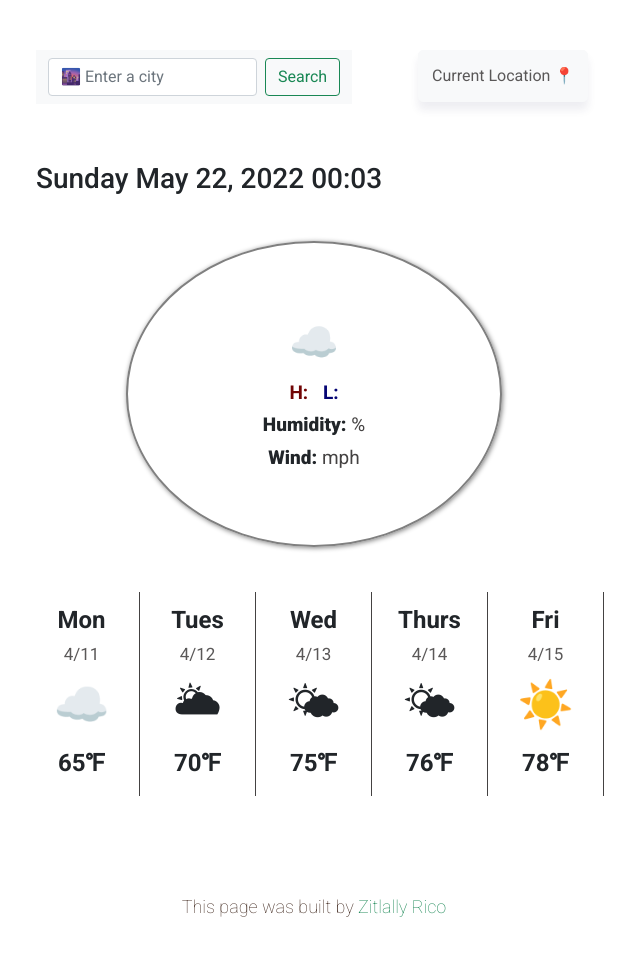
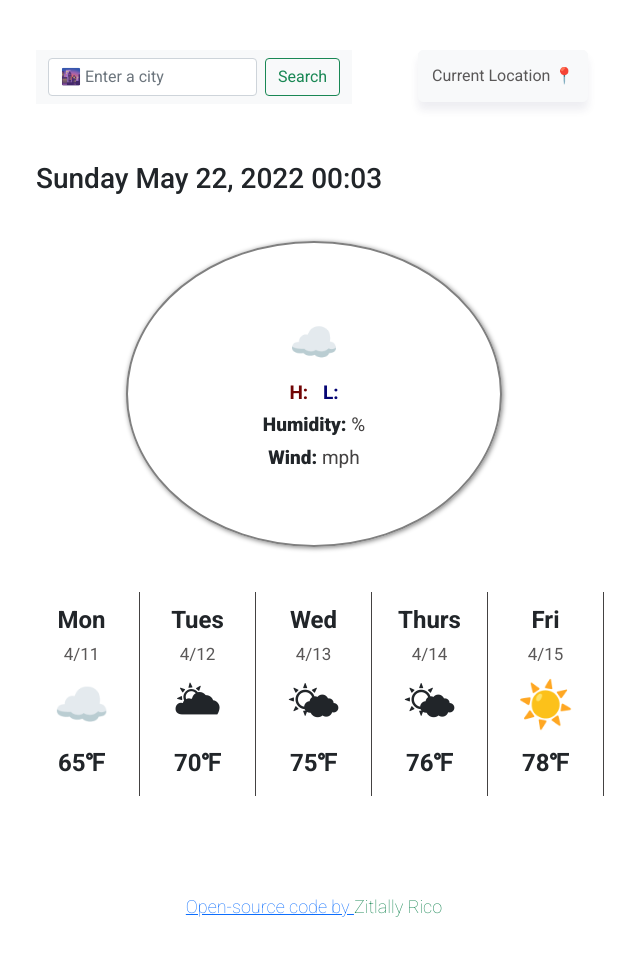
Before and after one commit to zrico01/Sky-weather-app, a plain HTML site: page index.html in a window 1280 px wide. Shown: the whole page, without its empty margins (326-966 px from the left). Drawn offline with nearby package versions, Linux system fonts and the light colour scheme.

Commit message:
Added open-source link

```diff
--- a/index.html
+++ b/index.html
@@ -175,7 +175,9 @@
       </ul>
 
 <h4>
-        This page was built by
+        <a href="https://github.com/zrico01/Sky-weather-app">
+            Open-source code by
+        </a>
 
         <a class="coder" href="https://www.instagram.com/lolly_myth/">
           Zitlally Rico</a
```
